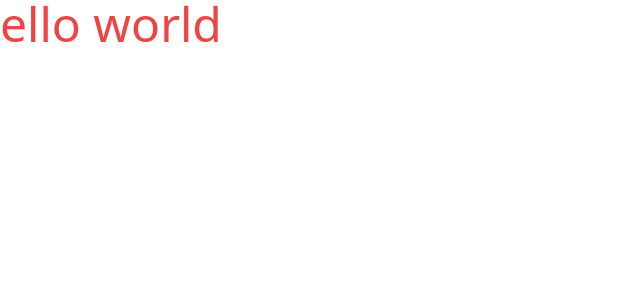
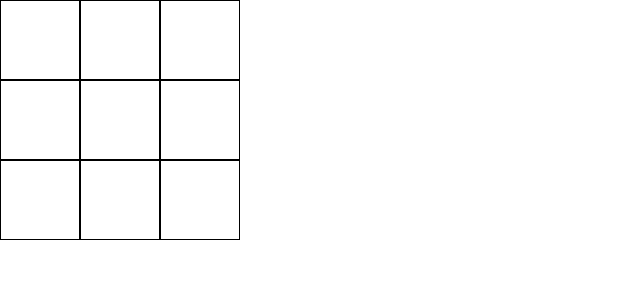
Before and after one commit to deepakmardii/tic-tac-toe, a React (Vite) app: page / in a window 1280 px wide. Shown: the top 300 px of the page, without its empty margins (0-640 px from the left). Built offline with nearby package versions, Linux system fonts and the light colour scheme.

Commit message:
Board and Blocks Setup

```diff
--- a/src/App.tsx
+++ b/src/App.tsx
@@ -1,13 +1,26 @@
-
+import Block from "./components/Block";
 function App() {
-
   return (
     <>
-      <div className="text-5xl text-red-500">
-        ello world
+      <div className="flex">
+        <div className="ROW ">
+          <Block />
+          <Block />
+          <Block />
+        </div>
+        <div className="ROW">
+          <Block />
+          <Block />
+          <Block />
+        </div>
+        <div className="ROW">
+          <Block />
+          <Block />
+          <Block />
+        </div>
       </div>
     </>
-  )
+  );
 }
 
-export default App
+export default App;
--- /dev/null
+++ b/src/components/Block.tsx
@@ -0,0 +1,11 @@
+import React from "react";
+
+const Block: React.FC = () => {
+  return (
+    <>
+      <div className="border border-black h-20 w-20"></div>
+    </>
+  );
+};
+
+export default Block;
```
